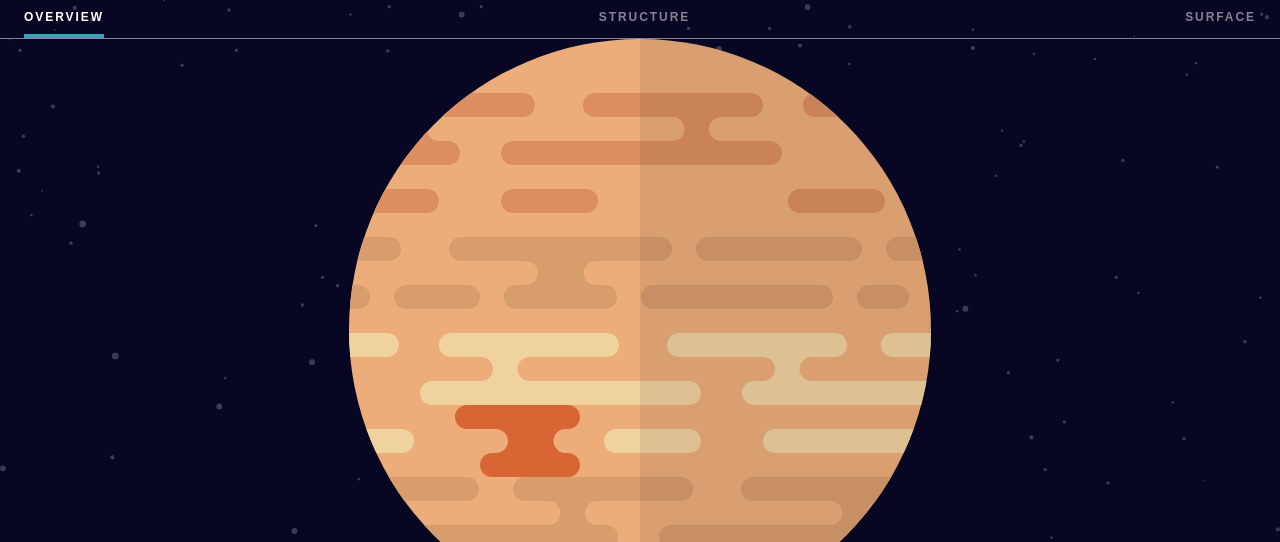
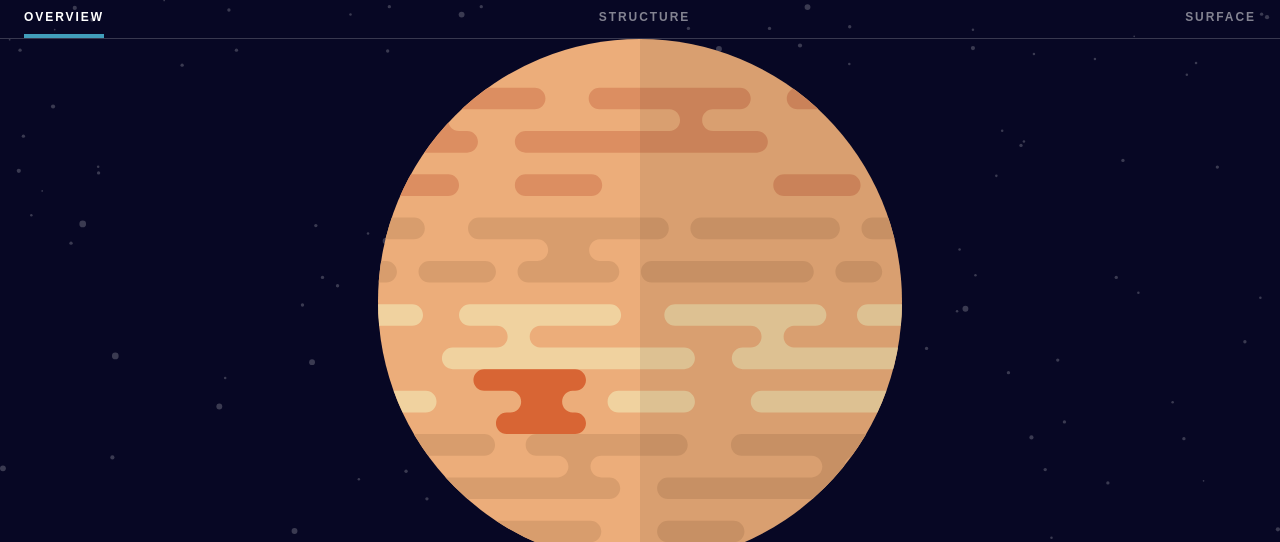
Before and after one commit to markup-mitchell/planets, a plain HTML site: page html/index.html in a window 1280 px wide. Shown: the top 542 px of the page. Drawn offline with Linux system fonts and the light colour scheme.

Commit message:
planet sizing - yeesh

```diff
--- a/css/global.css
+++ b/css/global.css
@@ -153,7 +153,7 @@ button [role="tab"] {
 [role="tablist"] {
 	display: flex;
 	justify-content: space-between;
-	border-bottom: 1px solid var(--light-grey);
+	border-bottom: 1px solid var(--dark-grey);
 	padding-left: var(--standard-padding);
 	padding-right: var(--standard-padding);
 }
@@ -170,6 +170,10 @@ button [role="tab"] {
 	align-items: center;
 }
 
+.imageDisplay img {
+	max-width: 41%;
+}
+
 @media (min-width: 769px) {
 	:root {
 		--h1__text: 8rem;
```
